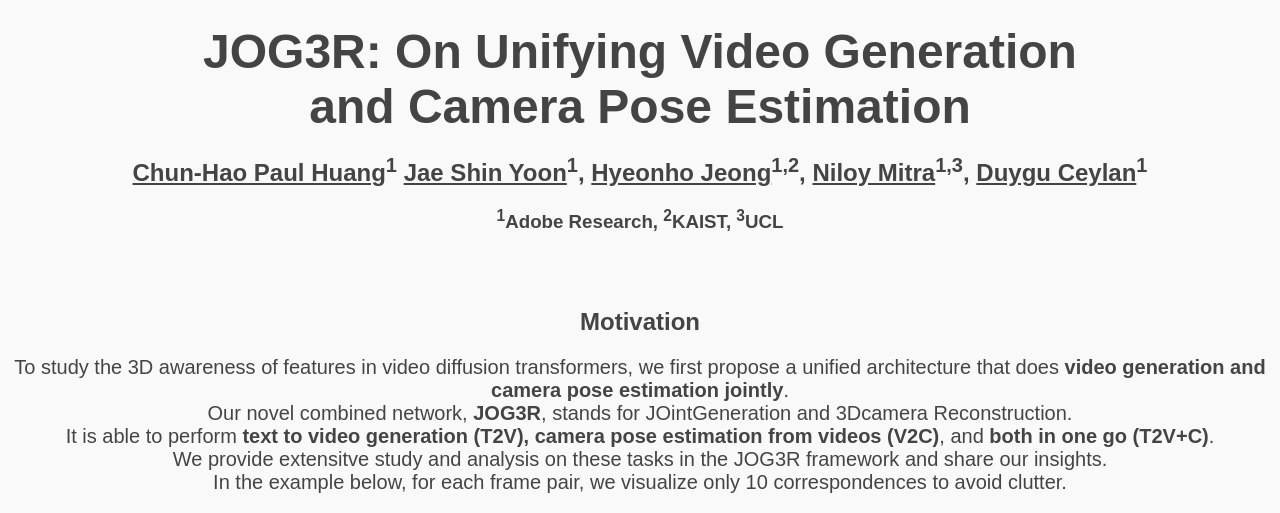
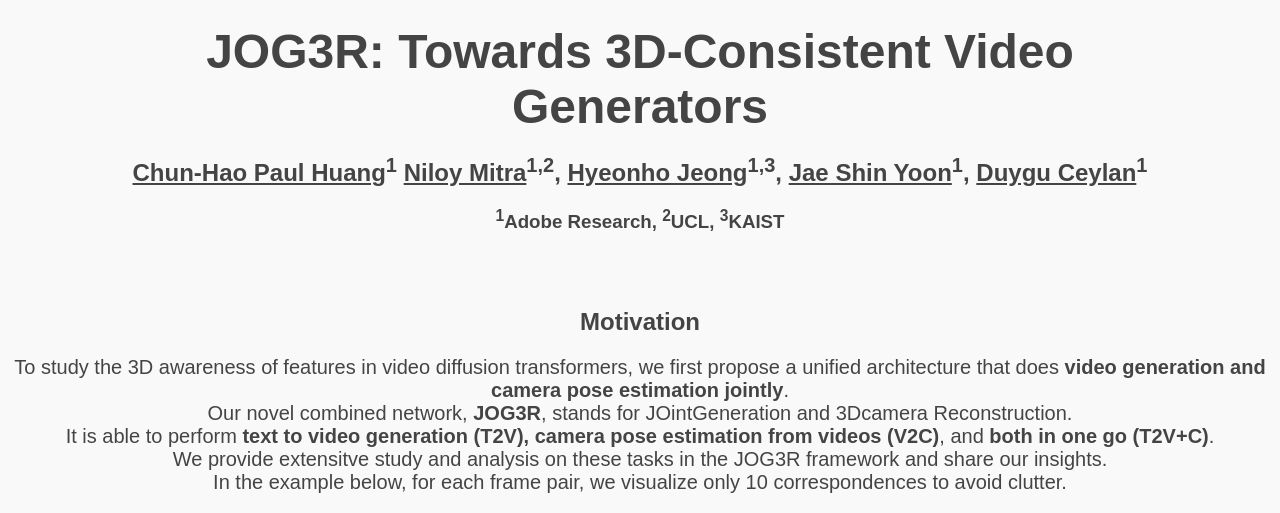
Before and after one commit to paulchhuang/jog3rwebsite, a plain HTML site: page index.html in a window 1280 px wide. Shown: the top 513 px of the page. Drawn offline with Linux system fonts and the light colour scheme.

Commit message:
update to iccv ver.

```diff
--- a/index.html
+++ b/index.html
@@ -10,16 +10,16 @@
 
 <body>
     <div id="body">
-        <h1 id="title">JOG3R: On Unifying Video Generation <br> and Camera Pose Estimation</h1>
+        <h1 id="title">JOG3R: Towards 3D-Consistent Video Generators</h1>
         <h2 id="author">
             <a href="https://paulchhuang.wixsite.com/chhuang">Chun-Hao Paul Huang</a><sup>1</sup>
+            <a href="http://www0.cs.ucl.ac.uk/staff/n.mitra/">Niloy Mitra</a><sup>1,2</sup>,
+            <a href="https://hyeonho99.github.io/">Hyeonho Jeong</a><sup>1,3</sup>,
             <a href="https://gorokee.github.io/jsyoon">Jae Shin Yoon</a><sup>1</sup>,
-            <a href="https://hyeonho99.github.io/">Hyeonho Jeong</a><sup>1,2</sup>,
-            <a href="http://www0.cs.ucl.ac.uk/staff/n.mitra/">Niloy Mitra</a><sup>1,3</sup>,
             <a href="https://www.duygu-ceylan.com/">Duygu Ceylan</a><sup>1</sup>
         </h2>
         <h3 id="affiliation">
-            <sup>1</sup>Adobe Research, <sup>2</sup>KAIST, <sup>3</sup>UCL
+            <sup>1</sup>Adobe Research, <sup>2</sup>UCL, <sup>3</sup>KAIST
         </h3>
         <!-- <p style="max-width:1000px; margin:auto; text-align: justify; margin-bottom: 1em">
             In this HTML document we show video results and 3D camera reconstruction results. Videos should play automatically and in a loop. The webpage was tested with Chrome browser on a 2K resolution display. In case you observe page cutoff, please zoom out in the browser.
```
